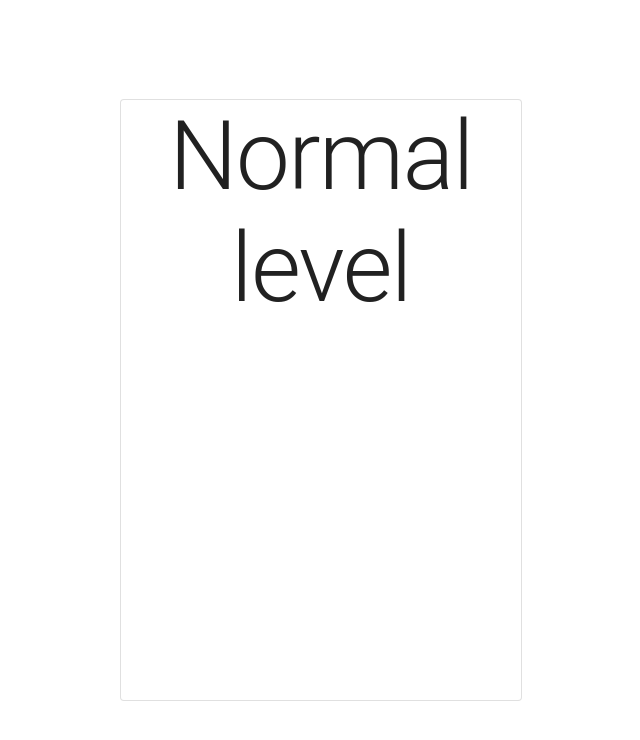
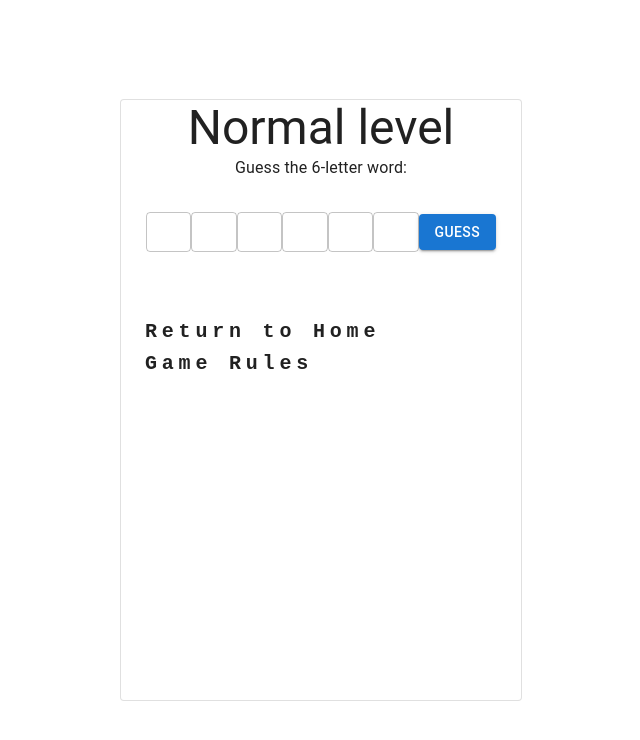
Before and after one commit to BiTheDev/Brian_Ho_Project2_Wordle, a React (Vite) app: page /level_normal in a window 1280 px wide. Shown: the top 740 px of the page, without its empty margins (319-959 px from the left). Built offline with nearby package versions, Linux system fonts and the light colour scheme.

Commit message:
added current  logic to normal level and fix minor bug in hard level

```diff
--- a/src/hardLevel/Hard_Level.jsx
+++ b/src/hardLevel/Hard_Level.jsx
@@ -3,6 +3,8 @@ import { Typography, Paper,Container } from "@mui/material";
 import "./Hard_Level.css";
 
 function Hard_Level() {
+    const hardWordList = ['Scuttle', 'Distort', 'Stipend', 'Candida', 'Glimmer', 'Nostalg', 'Porous', 'Tension', 'Vanquish', 'Whimsy']
+    const systemSelect = hardWordList[Math.floor(Math.random() * hardWordList.length)]
   return (
     <Paper
     variant="outlined"
@@ -13,9 +15,44 @@ function Hard_Level() {
       }}
     >
       <Container maxWidth="xl">
-        <Typography variant="h1" component="h2">
+        <Typography variant="h3" component="h3">
           Hard Level
         </Typography>
+
+        <Typography
+            variant="h6"
+            noWrap
+            component="a"
+            href="/"
+            sx={{
+              mr: 2,
+              display: { xs: "none", md: "flex" },
+              fontFamily: "monospace",
+              fontWeight: 700,
+              letterSpacing: ".3rem",
+              color: "inherit",
+              textDecoration: "none",
+            }}
+          >
+            Return to Home
+          </Typography>
+        <Typography
+            variant="h6"
+            noWrap
+            component="a"
+            href="/game_rules"
+            sx={{
+              mr: 2,
+              display: { xs: "none", md: "flex" },
+              fontFamily: "monospace",
+              fontWeight: 700,
+              letterSpacing: ".3rem",
+              color: "inherit",
+              textDecoration: "none",
+            }}
+          >
+            Game Rules
+          </Typography>
       </Container>
     </Paper>
   );
--- a/src/normalLevel/Normal_Level.css
+++ b/src/normalLevel/Normal_Level.css
@@ -0,0 +1,53 @@
+.guess-form {
+    display: flex;
+    justify-content: center;
+    align-items: center;
+    margin: 2rem 0;
+  }
+
+  .guess-input {
+    margin: 0 0.5rem;
+    width: 3ch;
+    text-align: center;
+    border: 1px solid black;
+    border-radius: 4px;
+    font-size: 1.5rem;
+  }
+
+  .correct {
+    background-color: green;
+    color: white;
+  }
+
+  .close {
+    background-color: white;
+  }
+
+  .wrong {
+    background-color: red;
+    color: white;
+  }
+
+  .feedback {
+    display: flex;
+    justify-content: center;
+    align-items: center;
+    margin: 2rem 0;
+  }
+
+  .feedback-item {
+    margin: 0 0.5rem;
+    font-size: 1.5rem;
+  }
+
+  .Correct {
+    color: green;
+  }
+
+  .Close {
+    color: black;
+  }
+
+  .Wrong {
+    color: red;
+  }
--- a/src/normalLevel/Normal_Level.jsx
+++ b/src/normalLevel/Normal_Level.jsx
@@ -1,20 +1,165 @@
 import { useState } from "react";
-import { Typography, Paper,Container } from "@mui/material";
+import { Typography, Paper, Container, Button, TextField } from "@mui/material";
+// import { useDispatch, useSelector } from "react-redux";
 import "./Normal_Level.css";
 
 function Normal_Level() {
+  const normalWordLst = [
+    "Impair",
+    "Pundit",
+    "Hurtle",
+    "Jovial",
+    "Gambit",
+    "Juggle",
+    "Karma",
+    "Hallow",
+    "Fringe",
+    "Lagoon",
+  ];
+  const getSystemSelectedWord = () => {
+      return normalWordLst[Math.floor(Math.random() * normalWordLst.length)];
+  };
+  const [guessCount, setGuessCount] = useState(0);
+  const [gameWon, setGameWon] = useState(false);
+  const [guess, setGuess] = useState("");
+  const [feedback, setFeedback] = useState([]);
+  const [systemSelectedWord, setSystemSelectedWord] = useState(
+    getSystemSelectedWord()
+  );
+  console.log(systemSelectedWord);
+
+  const handleSubmit = (event) => {
+    event.preventDefault();
+    const newFeedback = [];
+    const wordArr = systemSelectedWord.toLowerCase().split("");
+    const guessArr = guess.split("");
+    let isCorrect = true;
+    console.log(guessArr.length)
+    console.log(wordArr.length)
+    // check if the guess is the correct length
+    if (guessArr.length !== wordArr.length) {
+      newFeedback.push("Invalid guess length");
+    } else {
+      // check each letter of the guess against the word
+      for (let i = 0; i < wordArr.length; i++) {
+        console.log(guessArr[i])
+        console.log(wordArr[i])
+        if (guessArr[i] === wordArr[i]) {
+          newFeedback.push("Correct");
+        } else if (wordArr.includes(guessArr[i])) {
+          newFeedback.push("Close");
+          isCorrect = false;
+        } else {
+          newFeedback.push("Wrong");
+          isCorrect = false;
+        }
+      }
+      if (isCorrect) {
+        setGameWon(true);
+        setSystemSelectedWord(getSystemSelectedWord)
+      }
+    }
+
+    setFeedback(newFeedback);
+    setGuess("");
+    setGuessCount(guessCount + 1);
+    const inputs = document.querySelectorAll(".guess-input");
+    inputs.forEach((input) => (input.value = ""));
+  };
+
+
   return (
     <Paper
-    variant="outlined"
-    sx={{
+      variant="outlined"
+      sx={{
         width: 400,
         height: 600,
-        backgroundColor: 'white',
+        backgroundColor: "white",
       }}
     >
       <Container maxWidth="xl">
-        <Typography variant="h1" component="h2">
+        <Typography variant="h3" component="h3">
           Normal level
+        </Typography>
+
+        <Typography variant="body1" gutterBottom>
+          Guess the 6-letter word:
+        </Typography>
+        <form className="guess-form" onSubmit={handleSubmit}>
+          {systemSelectedWord.split("").map((letter, index) => (
+            <TextField
+              key={index}
+              type="text"
+              maxLength="1"
+              // value={letter.toUpperCase()}
+              variant="outlined"
+              size="small"
+              readOnly={feedback.length > index}
+              className={`guess-input ${feedback[index]}`}
+              onChange={(event) => {
+                const newGuessArr = guess.split("");
+                newGuessArr[index] = event.target.value.toLowerCase();
+                setGuess(newGuessArr.join(""));
+              }}
+            />
+          ))}
+          <Button variant="contained" color="primary" type="submit">
+            Guess
+          </Button>
+        </form>
+        <div className="feedback">
+          {feedback.map((item, index) => (
+            <Typography
+              key={index}
+              variant="body1"
+              className={
+                item === "Correct"
+                  ? "correct"
+                  : item === "Wrong"
+                  ? "wrong"
+                  : "close"
+              }
+              style={{ margin: "0 4px" }}
+            >
+              {item}
+            </Typography>
+          ))}
+        </div>
+
+        <Typography
+          variant="h6"
+          noWrap
+          component="a"
+          href="/"
+          sx={{
+            mr: 2,
+            display: { xs: "none", md: "flex" },
+            fontFamily: "monospace",
+            fontWeight: 700,
+            letterSpacing: ".3rem",
+            color: "inherit",
+            textDecoration: "none",
+          }}
+        >
+          Return to Home
+        </Typography>
+
+        <Typography
+          variant="h6"
+          noWrap
+          component="a"
+          href="/game_rules"
+          sx={{
+            mr: 2,
+            display: { xs: "none", md: "flex" },
+            fontFamily: "monospace",
+            fontWeight: 700,
+            letterSpacing: ".3rem",
+            color: "inherit",
+            textDecoration: "none",
+          }}
+        >
+          Game Rules
         </Typography>
       </Container>
     </Paper>
```
